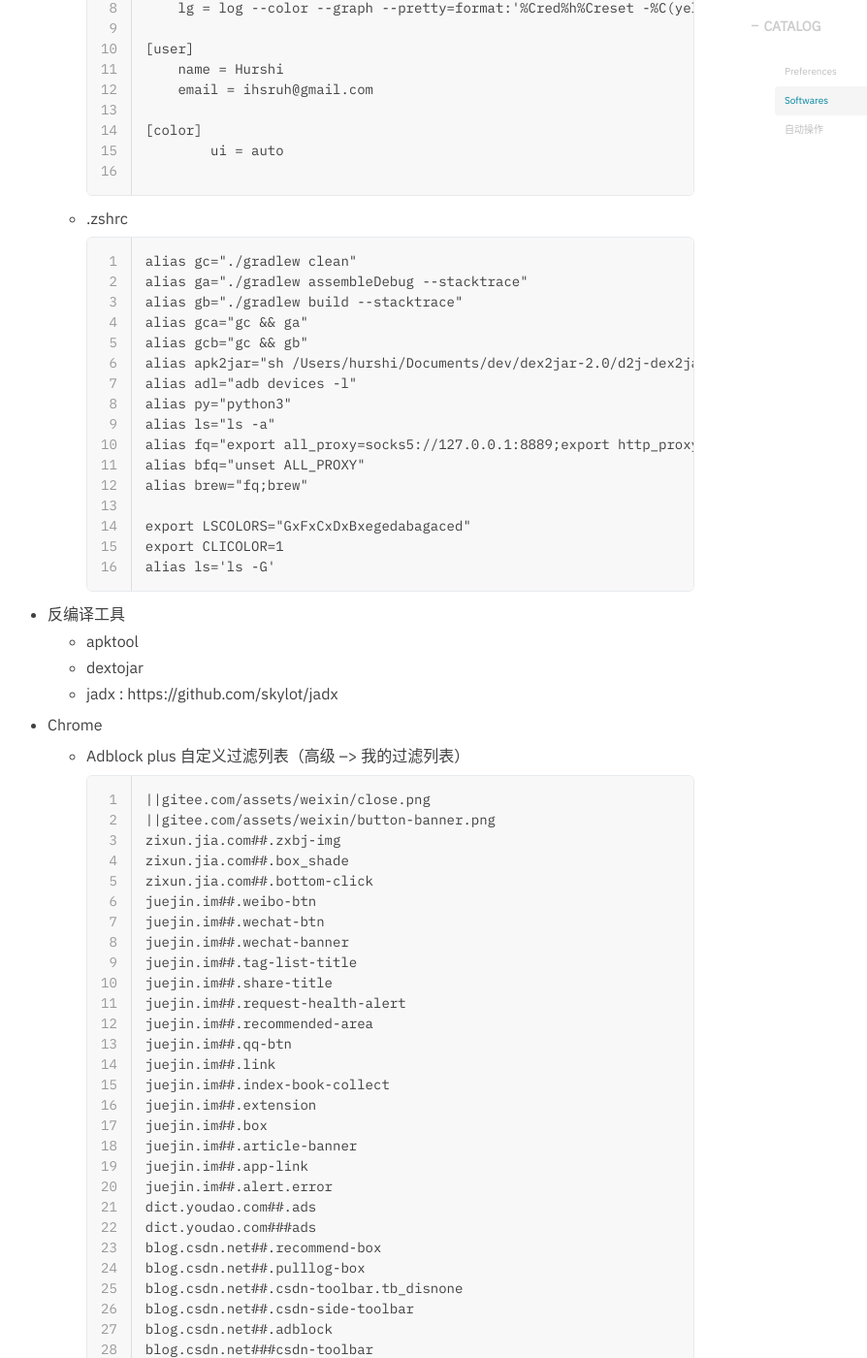
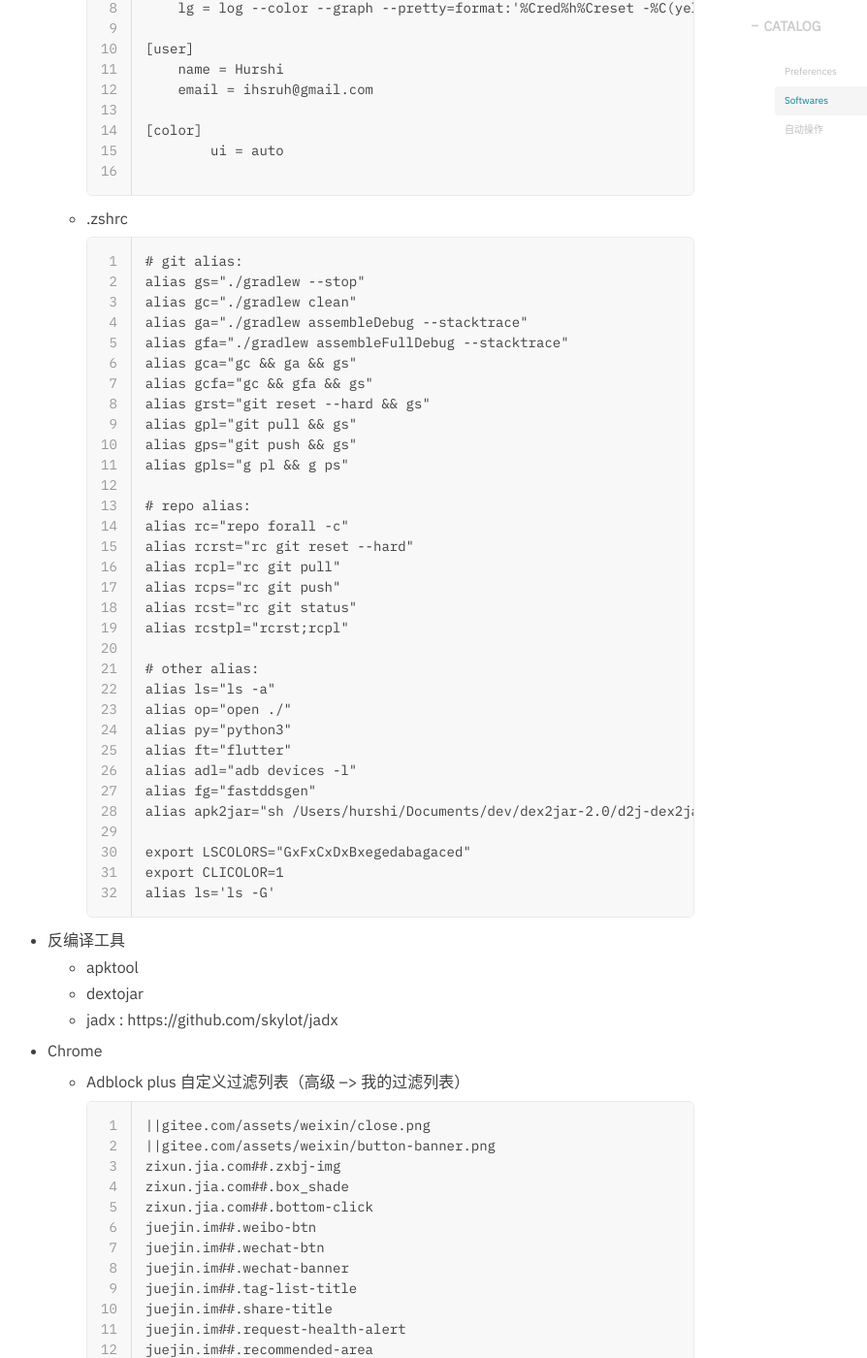
Before and after one commit to hurshi/hurshi.github.io, a Jekyll site: the page built from _posts/2018-01-01-preference_mac.md, in a window 1280 px wide and 1400 px high, scrolled down 2324 px. Shown: the whole window at 97% size, without its empty margins (256-1150 px from the left). Built offline with Jekyll 4.4.1, drawn with Linux system fonts in a browser that asks for light colours; nearby versions of some CDN libraries; some web fonts are replaced; comment, search, counter and statistics services are not loaded.

Commit message:
fix alias

````diff
--- a/_posts/2018-01-01-preference_mac.md
+++ b/_posts/2018-01-01-preference_mac.md
@@ -115,18 +115,34 @@ tags:
   * .zshrc
 
     ```
+    # git alias:
+    alias gs="./gradlew --stop"
     alias gc="./gradlew clean"
     alias ga="./gradlew assembleDebug --stacktrace"
-    alias gb="./gradlew build --stacktrace"
-    alias gca="gc && ga"
-    alias gcb="gc && gb"
+    alias gfa="./gradlew assembleFullDebug --stacktrace"
+    alias gca="gc && ga && gs"
+    alias gcfa="gc && gfa && gs"
+    alias grst="git reset --hard && gs"
+    alias gpl="git pull && gs"
+    alias gps="git push && gs"
+    alias gpls="g pl && g ps"
+
+    # repo alias:
+    alias rc="repo forall -c"
+    alias rcrst="rc git reset --hard"
+    alias rcpl="rc git pull"
+    alias rcps="rc git push"
+    alias rcst="rc git status"
+    alias rcstpl="rcrst;rcpl"
+
+    # other alias:
+    alias ls="ls -a"
+    alias op="open ./"
+    alias py="python3"
+    alias ft="flutter"
+    alias adl="adb devices -l"
+    alias fg="fastddsgen"
     alias apk2jar="sh /Users/hurshi/Documents/dev/dex2jar-2.0/d2j-dex2jar.sh  -f "
-    alias adl="adb devices -l"
-    alias py="python3"
-    alias ls="ls -a"
-    alias fq="export all_proxy=socks5://127.0.0.1:8889;export http_proxy=http://127.0.0.1:8888;export https_proxy=http://127.0.0.1:8888;"
-    alias bfq="unset ALL_PROXY"
-    alias brew="fq;brew"
 
     export LSCOLORS="GxFxCxDxBxegedabagaced"
     export CLICOLOR=1
````
